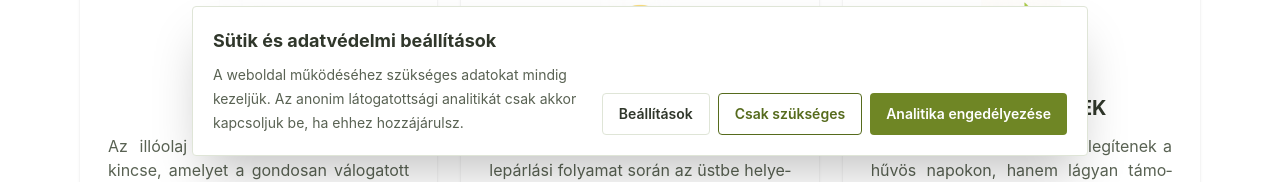
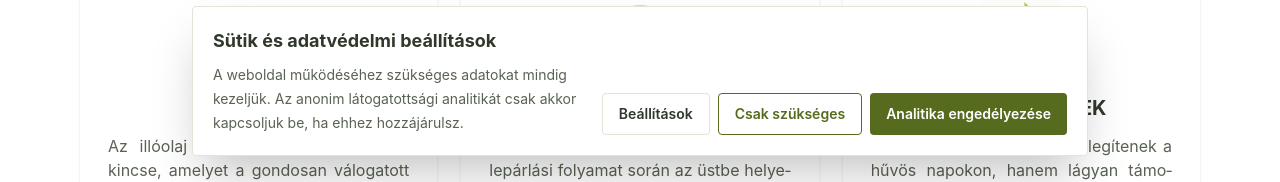
Before and after one commit to vuurlelie/biogarden-webapp, a React (Vite) app in the folder src/frontend/biogarden-client/: page / in a window 1280 px wide. Shown: the part 628-810 px from the top of the page. Built offline with nearby package versions, Linux system fonts and the light colour scheme; no server answers.

Commit message:
fix(accessibility): improve small text and button contrast

```diff
--- a/src/frontend/biogarden-client/src/index.css
+++ b/src/frontend/biogarden-client/src/index.css
@@ -3,10 +3,10 @@
 @theme {
   --color-site-heading: #30372b;
   --color-site-text: #596253;
-  --color-site-muted: #747d6e;
+  --color-site-muted: #626b5d;
   --color-site-nav: #46503f;
-  --color-site-green: #6f8625;
-  --color-site-green-hover: #849e35;
+  --color-site-green: #566b1d;
+  --color-site-green-hover: #485d16;
   --color-site-green-dark: #566b1d;
   --color-site-surface: #fbfcf8;
   --color-site-surface-soft: #f2f5ea;
```
Also changed, not shown: 1 other file (tests, documents, lock files or other folders).
